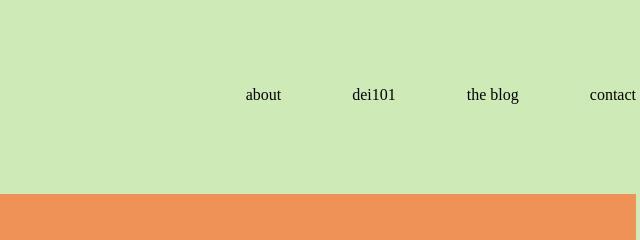
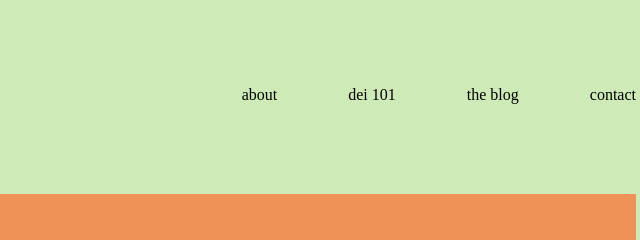
Before and after one commit to anitaalam/snstve, a plain HTML site: page contact.html in a window 1280 px wide. Shown: the top 240 px of the page, 544-1184 px from the left. Drawn offline with Linux system fonts and the light colour scheme.

Commit message:
correct spelling for link
added space between dei and 101

```diff
--- a/contact.html
+++ b/contact.html
@@ -22,7 +22,7 @@
             </div>
             <div class="nav">
                 <a href="about.html">about</a>
-                <a href="dei.html">dei101</a>
+                <a href="dei.html">dei 101</a>
                 <a href="blog.html">the blog</a>
                 <a href="contact.html">contact</a>
             </div>
```
